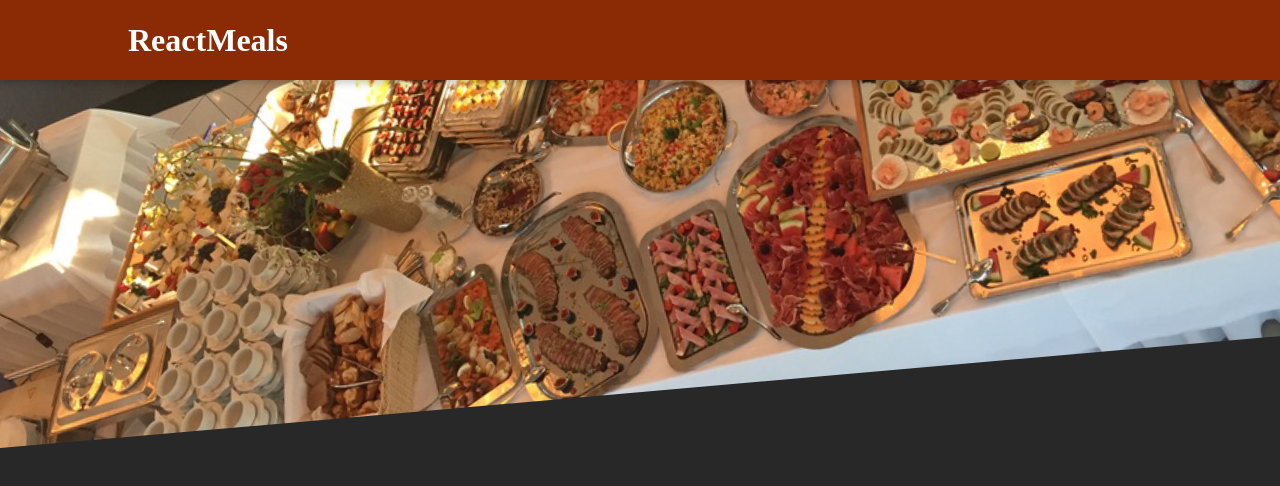
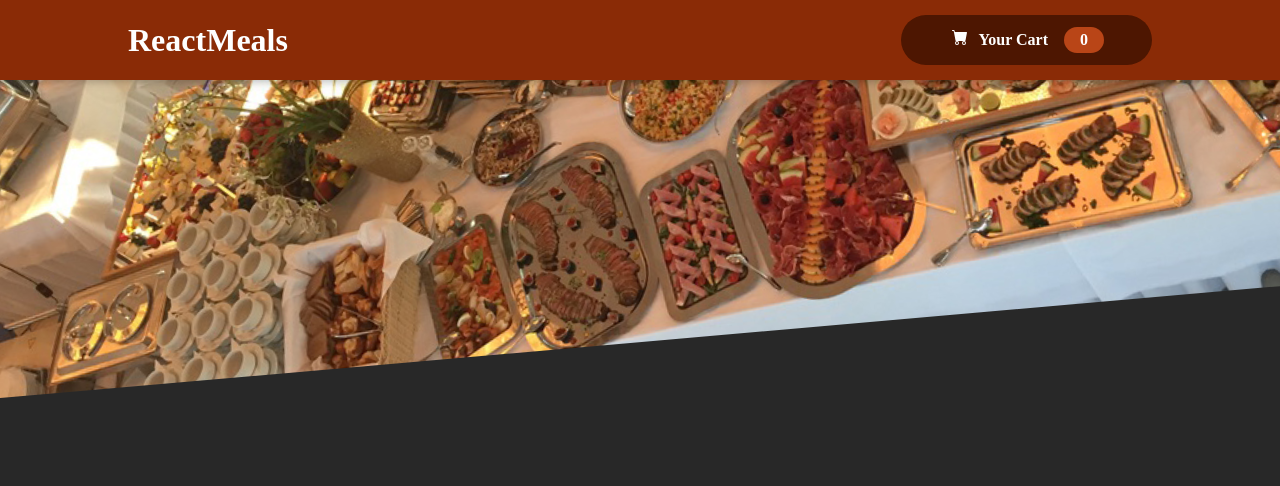
Before and after one commit to aimgodheretest/Restraunt-App, a React (Vite) app: page / in a window 1280 px wide. Shown: the top 486 px of the page. Built offline with nearby package versions, Linux system fonts and the light colour scheme.

Commit message:
remove unnecessary import and adjust Header component structure

```diff
--- a/src/App.jsx
+++ b/src/App.jsx
@@ -1,4 +1,3 @@
-import React from "react";
 import Header from "./components/Layout/Header";
 
 function App() {
--- a/src/components/Layout/Header.jsx
+++ b/src/components/Layout/Header.jsx
@@ -6,8 +6,8 @@ function Header() {
     <>
       <header className={classes.header}>
         <h1>ReactMeals</h1>
+        <HeaderCartButton />
       </header>
-      <HeaderCartButton />
       <div className={classes["main-image"]}>
         <img src={mealsImg} />
       </div>
```
